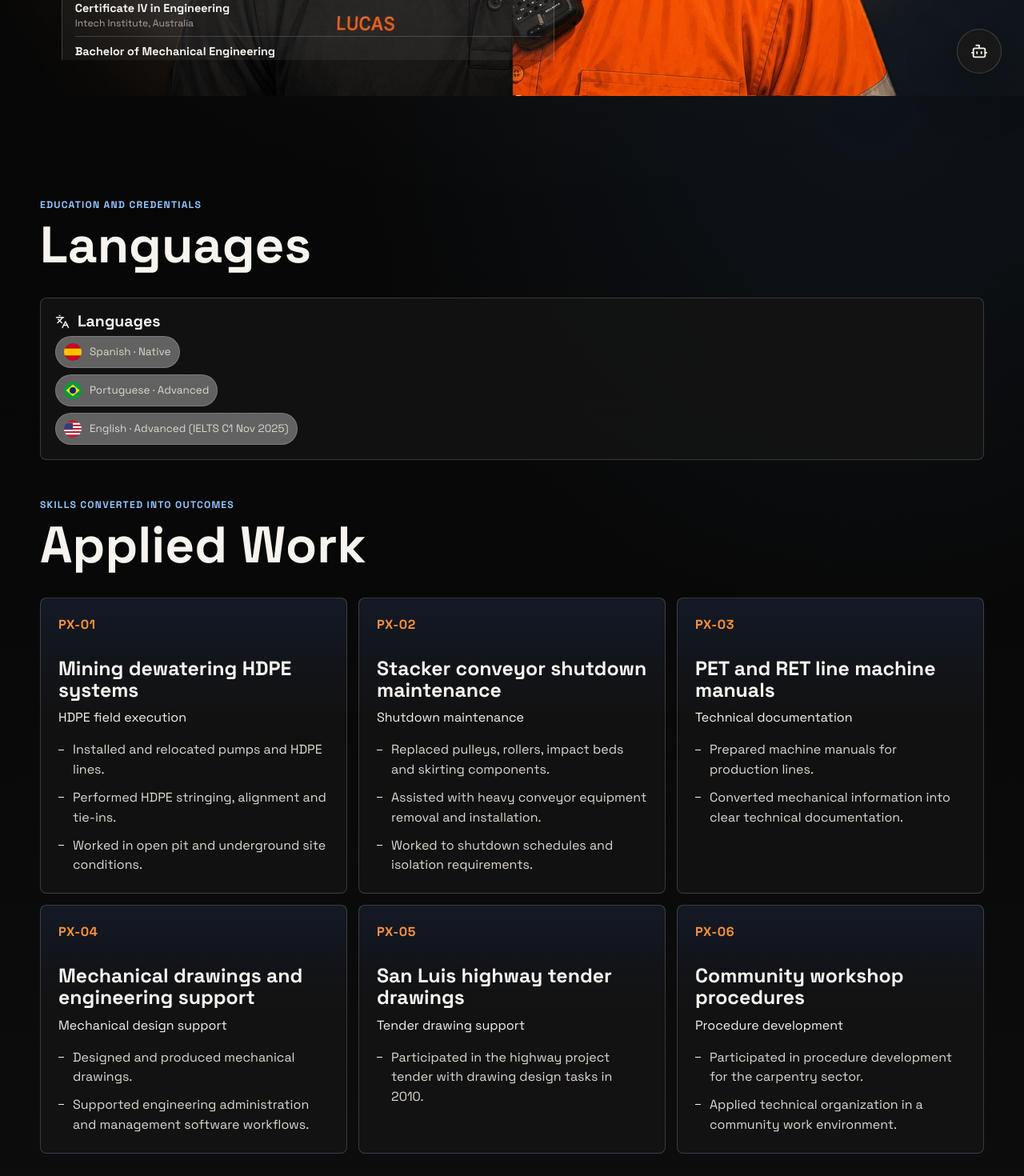
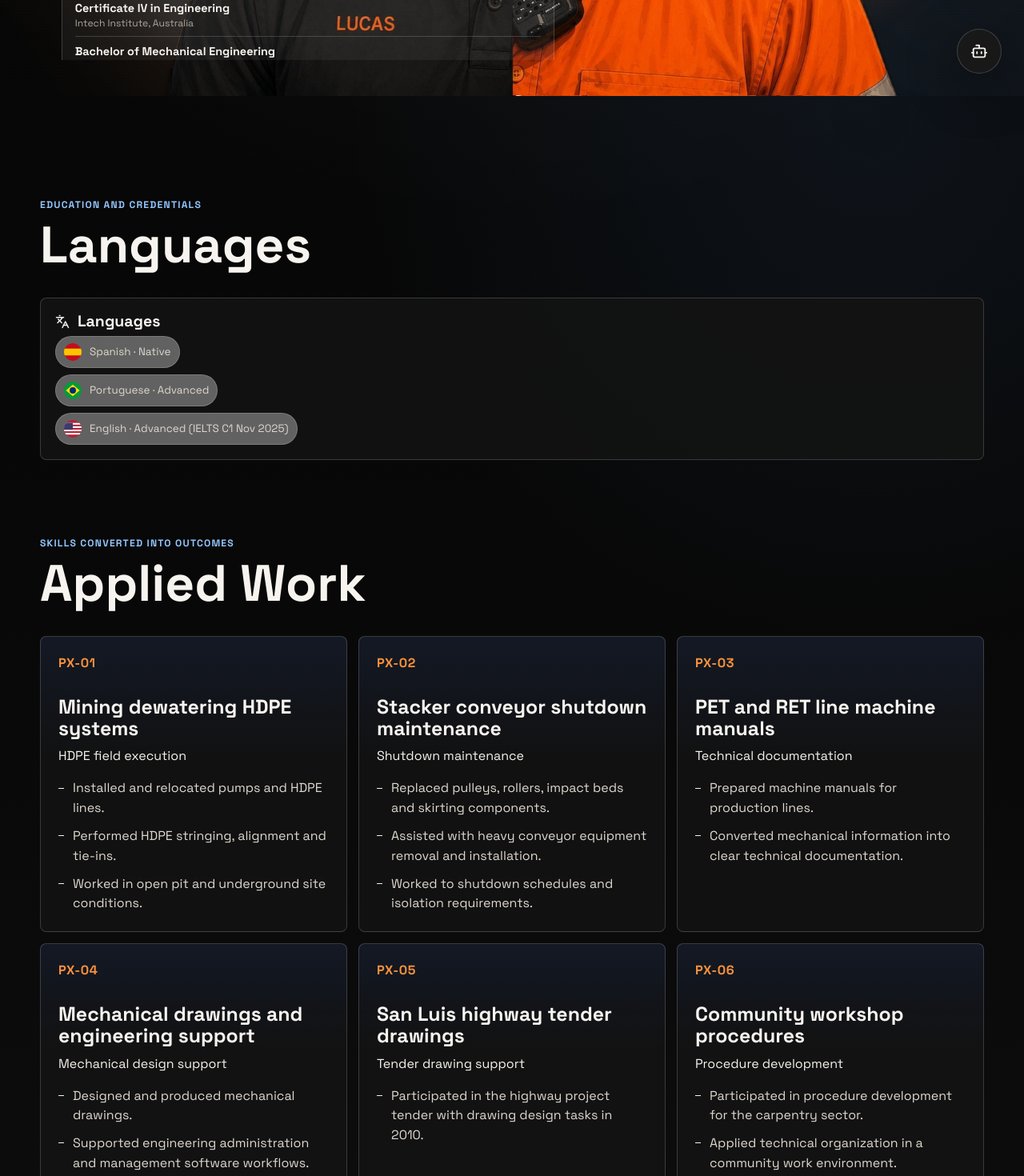
Before and after one commit to lucaslopez17/lucas_lopez_portfolio, a Next.js app: page / in a window 1280 px wide. Shown: the part 680-2150 px from the top of the page at 80% size. Built offline with nearby package versions, Linux system fonts and the light colour scheme.

Commit message:
Increase spacing between languages and projects sections

```diff
--- a/app/globals.css
+++ b/app/globals.css
@@ -1646,11 +1646,11 @@ html[data-theme="dark"] .mode-list-block {
 }
 
 #languages.section-frame {
-  padding-bottom: 24px;
+  padding-bottom: 48px;
 }
 
 #projects.section-frame {
-  padding-top: 24px;
+  padding-top: 48px;
 }
 
 .section-heading {
```
